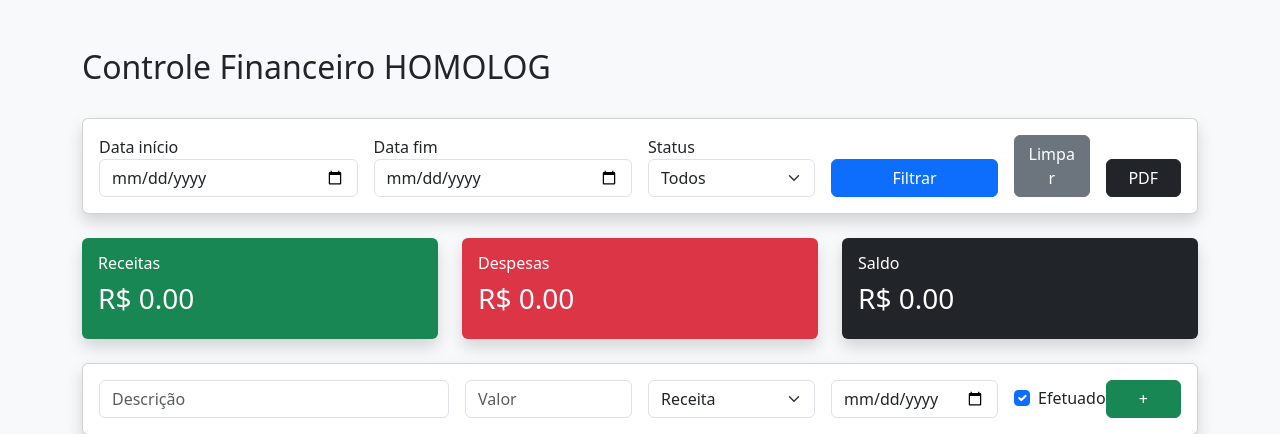
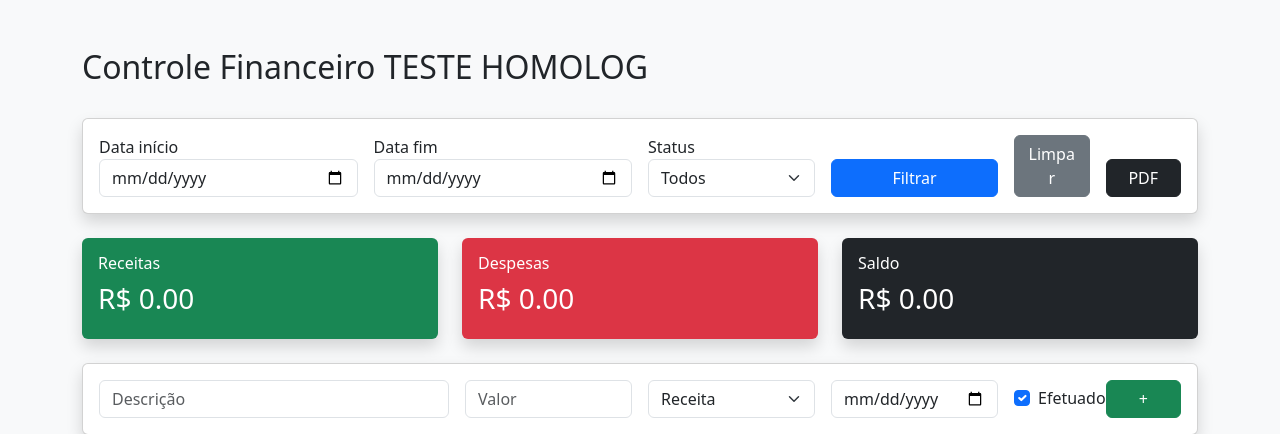
Before and after one commit to JulioSchneider1/app_financas, a Flask app: page /dashboard in a window 1280 px wide. Shown: the top 434 px of the page. Run offline with Flask 3, Linux system fonts and the light colour scheme; the visitor is signed in with stand-in values (Sample User, id 1).

Commit message:
Test change html file to Homolog

```diff
--- a/app/templates/dashboard.html
+++ b/app/templates/dashboard.html
@@ -11,7 +11,7 @@
 
 <div class="container mt-5">
   <div class="d-flex justify-content-between align-items-center mb-4">
-    <h2>Controle Financeiro HOMOLOG</h2>
+    <h2>Controle Financeiro TESTE HOMOLOG</h2>
   </div>
 
   <!-- FILTRO -->
```
